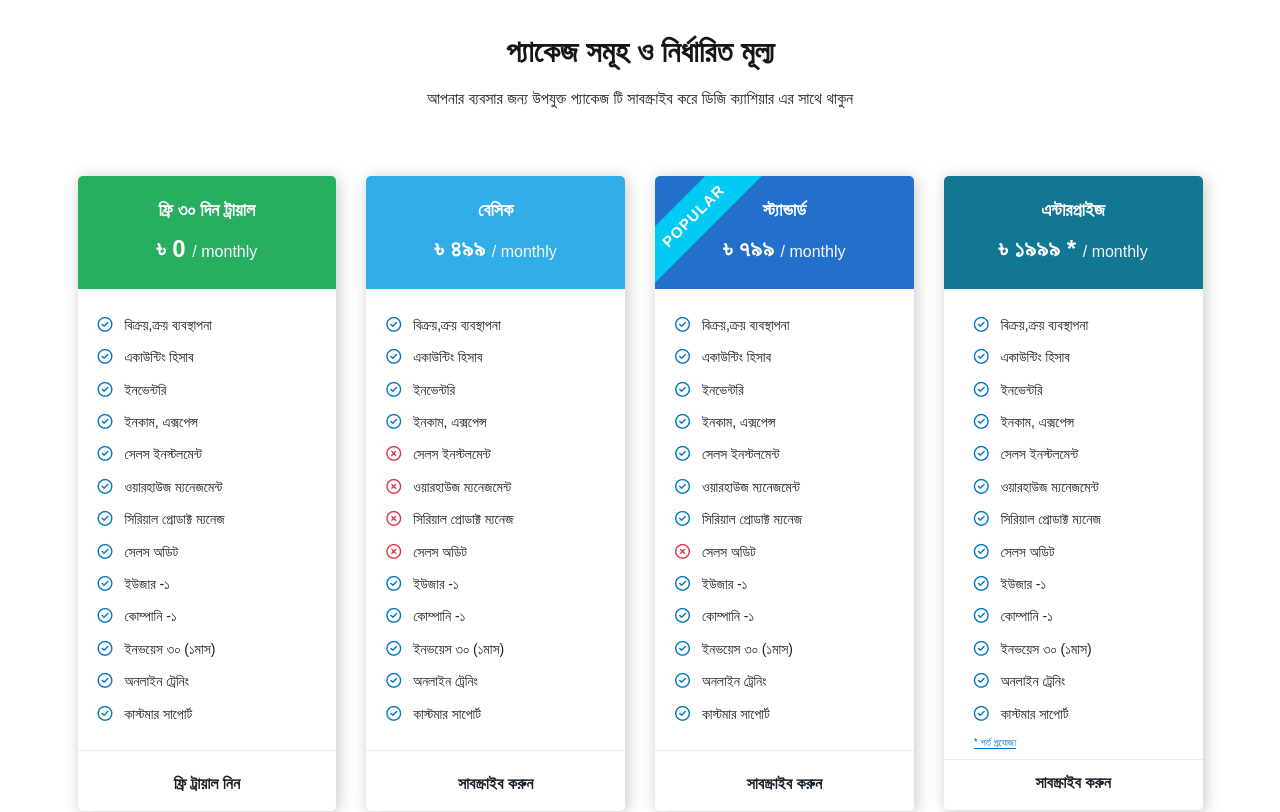
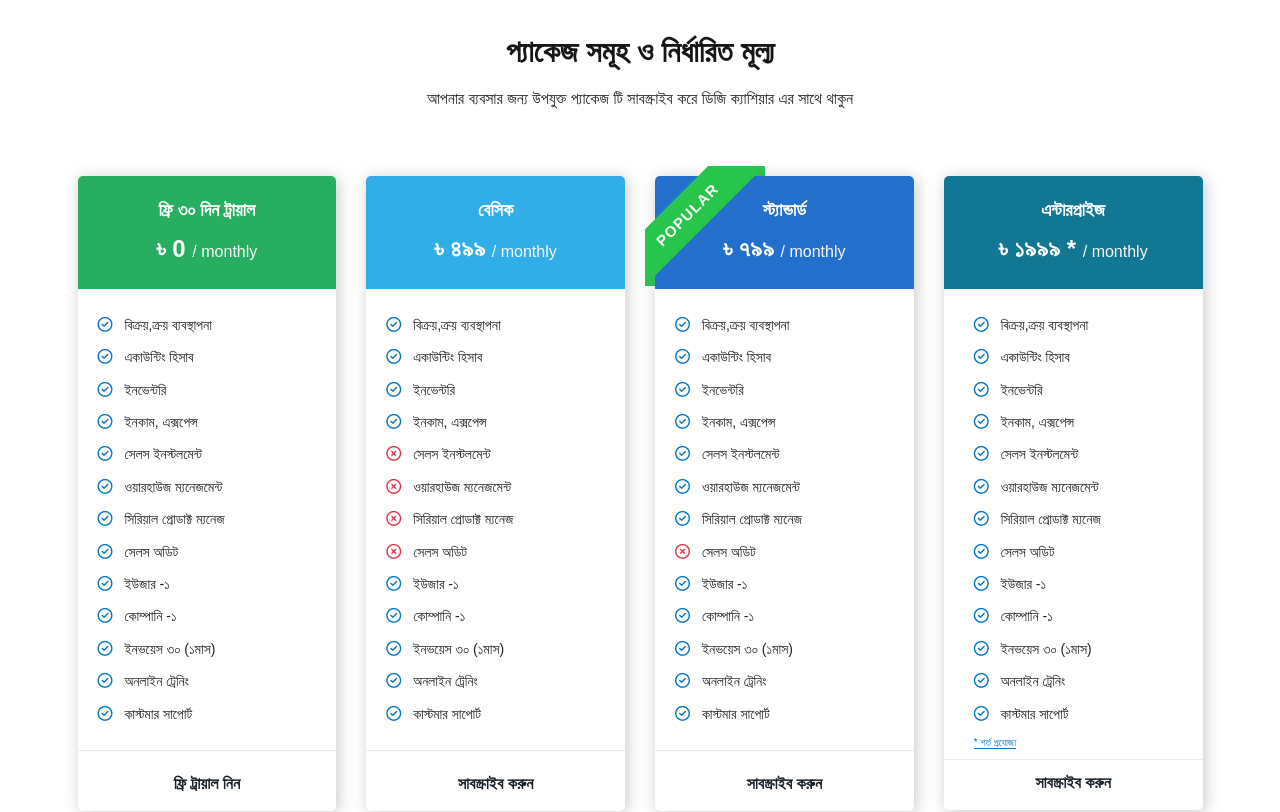
Before and after one commit to shakil-1318/dizicashier, a plain HTML site: page index.html in a window 1280 px wide. Shown: the part 3260-4072 px from the top of the page. Drawn offline with nearby package versions, Linux system fonts and the light colour scheme; a web font is replaced by a local one.

Commit message:
update ribbon

```diff
--- a/css/style.css
+++ b/css/style.css
@@ -533,11 +533,13 @@ transform: translateZ(10px);
     box-sizing: border-box;
     position: relative;
     border-radius: .5rem;
-    overflow: hidden;
+    /* overflow: hidden; */
 }
 .single__package--content{
   background-color: #27ae61;
   color: var(--color-white);
+  border-top-right-radius: 0.5rem;
+  border-top-left-radius: 0.5rem;
   /* border-radius: .5rem; */
   padding: 20px 0;
 }
@@ -645,9 +647,11 @@ transform: translateZ(10px);
   color: var(--color-blue);
 }
 
-.ribbon-wrapper{
-  width: 150px;
-  height: 150px;
+
+
+ .ribbon-wrapper{
+  width: 145px;
+  height: 145px;
   overflow: hidden;
   position: absolute;
   top: -10px;
@@ -658,16 +662,18 @@ transform: translateZ(10px);
   width: 10px;
   height: 10px;
   background: var(--color-green);
+  /* background:  #31aee8; */
   position: absolute;
   z-index: -1;
+  overflow: hidden;
 
 }
 .ribbon-wrapper::before{
   top: 0;
-  right: 0;
+  right: 25px;
 }
 .ribbon-wrapper::after{
-  bottom: 0;
+  bottom: 25px;
   left: 0;
 }
 .ribbon{
@@ -677,8 +683,8 @@ transform: translateZ(10px);
   letter-spacing: 1.1px;
   padding: 8px 0;
   text-align: center;
-  background-color:  #00CBF4;
-  /* background-color: var(--color-green); */
+  background-color: var(--color-green);
+  /* background: linear-gradient(to right, blue, blue); */
   color: #fff;
   position: absolute;
   transform: rotate(-45deg);
```
Also changed, not shown: index.html (+1 -0 lines).
